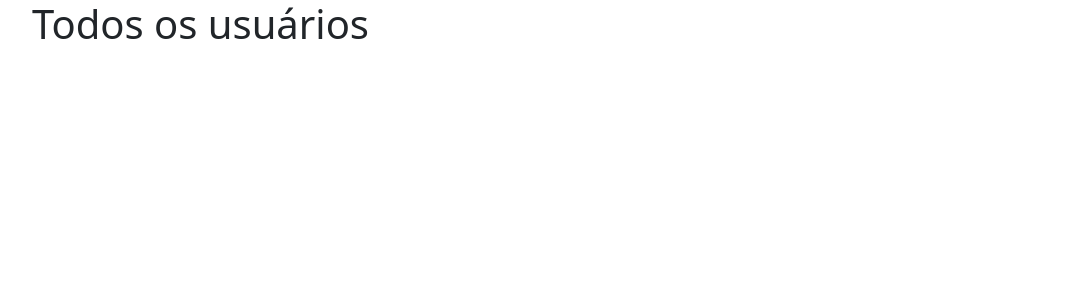
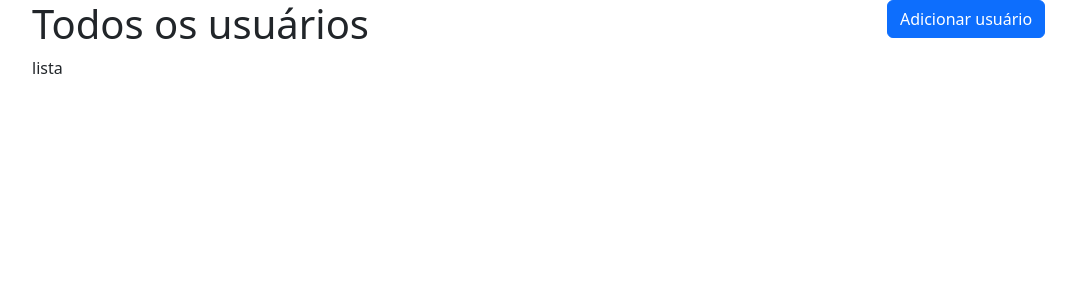
Before and after one commit to Odilomar/foodtruck_front, a Vue app: page / in a window 1280 px wide. Shown: the top 300 px of the page, without its empty margins (50-1126 px from the left). Built offline with nearby package versions, Linux system fonts and the light colour scheme; no server answers.

Commit message:
feat: create list users view

```diff
--- a/src/views/user/ListUsersView.vue
+++ b/src/views/user/ListUsersView.vue
@@ -1,7 +1,32 @@
 <template>
   <div class="container">
-    <h1>Todos os usuários</h1>
+    <div class="row">
+      <div class="col">
+        <h1>Todos os usuários</h1>
+      </div>
+      <div class="col-3">
+        <button type="button" class="btn btn-primary">Adicionar usuário</button>
+      </div>
+    </div>
+    <div class="row">
+      <div class="col">lista</div>
+    </div>
   </div>
 </template>
 
 <style></style>
+
+<script>
+import api from "../../api";
+
+export default {
+  async mounted() {
+    try {
+      const users = await api.users.getAllUsers();
+      console.log({ users });
+    } catch (error) {
+      console.log(error);
+    }
+  },
+};
+</script>
```
